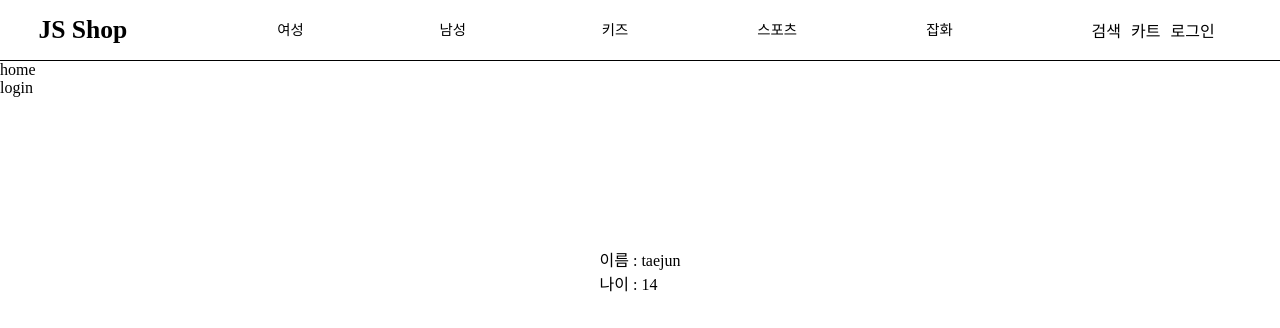
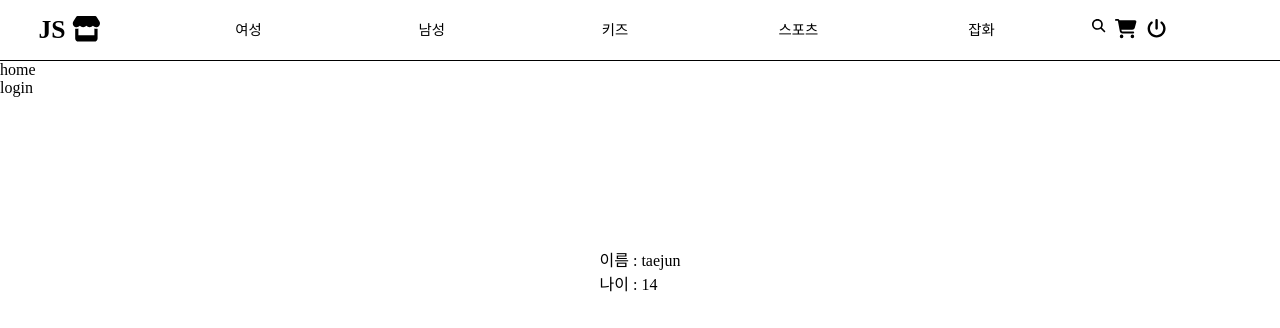
Before and after one commit to gemkim/JS_WEB, a React (Create React App) app: page / in a window 1280 px wide. Shown: the top 328 px of the page. Built offline with nearby package versions, Linux system fonts and the light colour scheme.

Commit message:
Design : header ui 수정 & fontawesome 추가

```diff
--- a/src/components/Header/GnbMenus.jsx
+++ b/src/components/Header/GnbMenus.jsx
@@ -2,12 +2,23 @@ import React from 'react';
 import { Link } from 'react-router-dom/dist';
 
 import styles from './Header.module.scss'
+import SubMenus from './SubMenus';
 
-const GnbMenus = ({category, link}) => {
+const GnbMenus = ({category, link, subMenu}) => {
+  console.log(subMenu);
   return (
-    <Link className={styles.gnb} to={link}>
-      {category}
-    </Link>
+    <li>
+      <Link className={styles.gnb} to={link}>
+        {category}
+        <ul className={styles.lnb}>
+          {
+            subMenu.map(({id, menu}) => (
+              <SubMenus id={id} menu={menu}  />
+            ))
+          }
+        </ul>
+      </Link>
+    </li>
   )
 };
 
--- a/src/components/Header/Header.module.scss
+++ b/src/components/Header/Header.module.scss
@@ -16,50 +16,67 @@ $--header-height : 60px;
       font-weight: bold;
     }
     .nav{
-      display: flex;
-      align-items: center;
-      justify-content: space-evenly;
       width: calc(100% - 350px);
       .gnb{
         position: relative;
-        display: block;
-        flex-shrink: 0;
-        width: clamp(75px, 25%, 120px);
+        display: flex;
+        align-items: center;
+        justify-content: space-between;
         height: 100%;
-        line-height: $--header-height;
-        font-size: .9rem;
-        text-align: center;
-        ul.subMemu{
+        > li{
+          flex-shrink: 0;
+          width: clamp(75px, 25%, 120px);
+          > a{
+            display: block;
+            width: 100%;
+            line-height: $--header-height;
+            font-size: .9rem;
+            text-align: center;
+          }
+        }
+        ul.lnb{
           display: none;
           position: absolute;
           top: $--header-height;
           left: 0;
+          z-index: 2;
           padding: 10px 0;
           width: 100%;
-          border: 1px solid #000;
-          border-top: none;
-          li.subList{
+          > li{
             padding: 5px 0;
-            a{
+            > button{
               width: 100%;
               display: block;
               text-align: center;
             }
           }
         }
-        &:hover .subMemu{
+      }
+      &:hover {
+        .gnb .lnb{
           display: block;
+        }
+        .lnbBg{
+          position: absolute;
+          top: $--header-height;
+          left: 0;
+          right: 0;
+          z-index: 1;
+          width: 100%;
+          height: 150px;
+          border-bottom: 1px solid #000;
         }
       }
     }
-    .utils{
+    .utilWrap{
       width: 150px;
-      ul{
+      ul.util{
         display: flex;
         li{
           margin-right: 10px;
           a{
             display: block;
+            font-size: 1.2rem;
           }
         }
       }
--- a/src/components/Header/Index.jsx
+++ b/src/components/Header/Index.jsx
@@ -3,7 +3,9 @@ import { Link } from 'react-router-dom/dist';
 
 import styles from './Header.module.scss'
 import GnbMenus from './GnbMenus';
-import SubMenus from './SubMenus';
+
+import { FontAwesomeIcon } from "@fortawesome/react-fontawesome";
+import { faMagnifyingGlass, faCartShopping, faPowerOff, faStore } from '@fortawesome/free-solid-svg-icons'
 
 const Header = (props) => {
   const subNavbar = [
@@ -11,50 +13,50 @@ const Header = (props) => {
       id: 1,
       category: '여성',
       link: '/woman',
-      subMemu : [
-        { id: '상의', list: '상의' },
-        { id: '하의', list: '하의',},
-        { id: '원피스', list: '원피스' },
-        { id: '아우터', list: '아우터'}
+      subMenu : [
+        { id: '상의', menu: '상의' },
+        { id: '하의', menu: '하의',},
+        { id: '원피스', menu: '원피스' },
+        { id: '아우터', menu: '아우터'}
       ]
     },
     {
       id: 2,
       category: '남성',
       link: '/man',
-      subMemu : [
-        { id: '상의', list: '상의' },
-        { id: '하의', list: '하의',},
-        { id: '아우터', list: '아우터'}
+      subMenu : [
+        { id: '상의', menu: '상의' },
+        { id: '하의', menu: '하의',},
+        { id: '아우터', menu: '아우터'}
       ]
     },
     {
       id: 3,
       category: '키즈',
       link: '/kids',
-      subMemu : [
-        { id: '여아', list: '여아' },
-        { id: '남아', list: '남아',},
+      subMenu : [
+        { id: '여아', menu: '여아' },
+        { id: '남아', menu: '남아',},
       ]
     },
     {
       id: 4,
       category: '스포츠',
       link: '/sports',
-      subMemu : [
-        { id: '테니스', list: '테니스' },
-        { id: '수영', list: '수영',},
-        { id: '폴댄스', list: '폴댄스' },
+      subMenu : [
+        { id: '테니스', menu: '테니스' },
+        { id: '수영', menu: '수영',},
+        { id: '폴댄스', menu: '폴댄스' },
       ]
     },
     {
       id: 5,
       category: '잡화',
       link: '/acc',
-      subMemu : [
-        { id: '신발', list: '신발' },
-        { id: '악세사리', list: '악세사리',},
-        { id: '가방', list: '가방' },
+      subMenu : [
+        { id: '신발', menu: '신발' },
+        { id: '악세사리', menu: '악세사리',},
+        { id: '가방', menu: '가방' },
       ]
     },
   ];
@@ -62,17 +64,22 @@ const Header = (props) => {
   return(
     <header className={styles.header}>
       <div className={styles.container}>
-        <h1 className={styles.logo}>JS Shop</h1>
+        <h1 className={styles.logo}>
+          <Link to="/">JS <FontAwesomeIcon icon={faStore} /><span className='ir'>Shop</span></Link>
+        </h1>
         <nav className={styles.nav}>
-          { subNavbar.map( ({id, category, link} )  => (
-            <GnbMenus key={id} category={category} link={link} />
-          )) }
+          <ul className={styles.gnb}>
+            { subNavbar.map( ({id, category, link, subMenu} )  => (
+              <GnbMenus key={id} category={category} link={link} subMenu={subMenu} />
+            ))}
+          </ul>
+          <div className={styles.lnbBg}></div>
         </nav>
-        <div className={styles.utils}>
-          <ul>
-            <li><Link>검색</Link></li>
-            <li><Link>카트</Link></li>
-            <li><Link>로그인</Link></li>
+        <div className={styles.utilWrap}>
+          <ul className={styles.util}>
+            <li><button><FontAwesomeIcon icon={faMagnifyingGlass} /><span className='ir'>검색</span></button></li>
+            <li><Link to="cart"><FontAwesomeIcon icon={faCartShopping} /><span className='ir'>카트</span></Link></li>
+            <li><Link to="/login"><FontAwesomeIcon icon={faPowerOff} /><span className='ir'>로그인</span></Link></li>
           </ul>
         </div>
       </div>
--- a/src/components/Header/SubMenus.jsx
+++ b/src/components/Header/SubMenus.jsx
@@ -3,10 +3,10 @@ import { Link } from 'react-router-dom/dist';
 
 import styles from './Header.module.scss'
 
-const SubMenus = ({list}) => {
+const SubMenus = ({menu}) => {
   return(
-    <li className={styles.subList}>
-      <Link href="/">{list}</Link>
+    <li>
+      <button>{menu}</button>
     </li>
   )
 };
--- a/src/index.css
+++ b/src/index.css
@@ -27,3 +27,11 @@ ol {
   padding-left: 0;
   list-style: none;
 }
+
+.ir{
+  display: block;
+  width: 0;
+  height: 0;
+  font-size: 0;
+  text-indent: -9999px;
+}
```
Also changed, not shown: package.json (+7 -0 lines).
